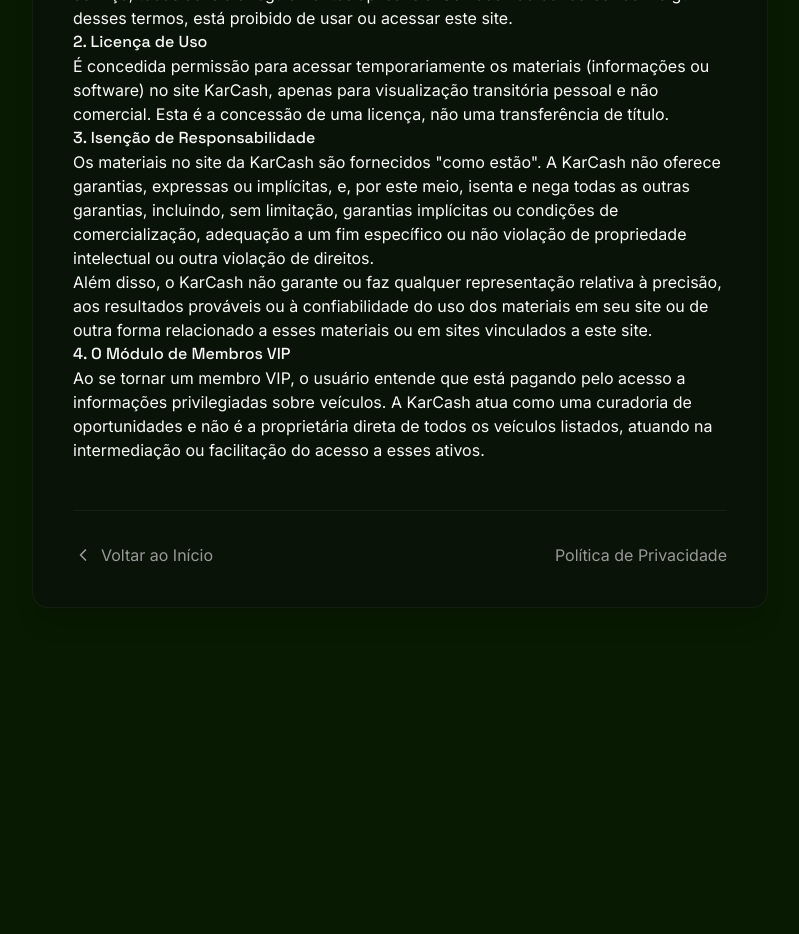
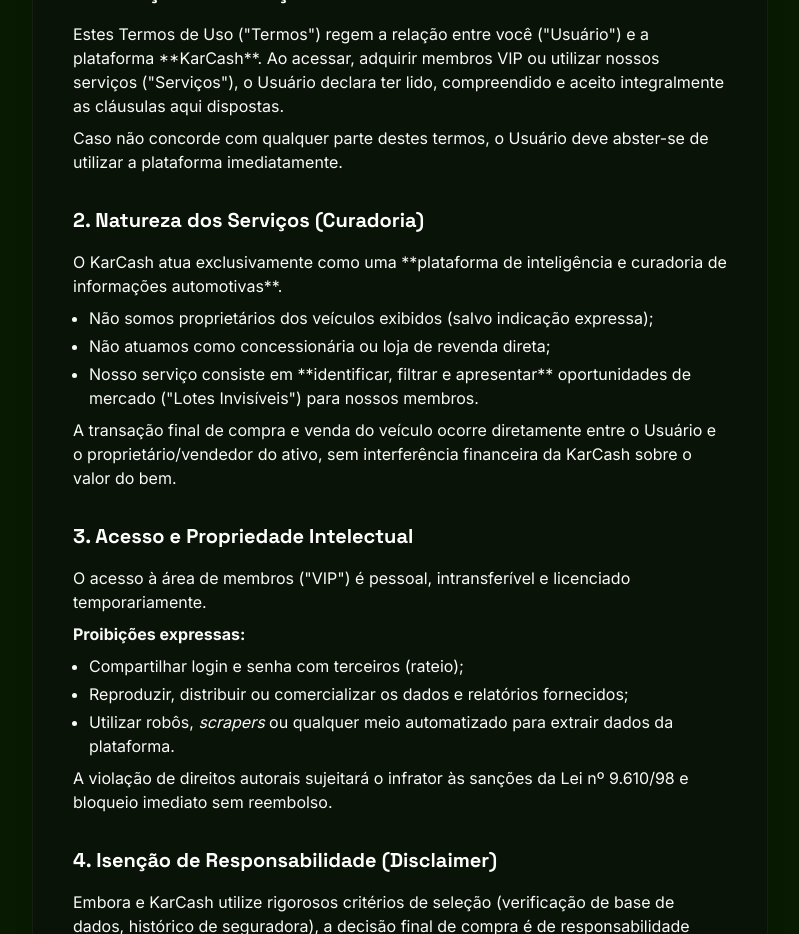
Before and after one commit to claudiojas/karcash-vip-community, a React (Vite) app: page /termos in a window 1280 px wide. Shown: the part 380-1314 px from the top of the page, without its empty margins (240-1039 px from the left). Before the commit the page ends 1036 px from the top, so only its background shows below. Built offline with nearby package versions, Linux system fonts and the light colour scheme; no server answers; the HTML template or start-up script is replaced by a standard one.

Commit message:
feat: enhance legal pages with robust clauses, improved typography, and documentation

```diff
--- a/src/pages/Terms.tsx
+++ b/src/pages/Terms.tsx
@@ -1,3 +1,5 @@
+import { Link } from "react-router-dom";
+
 const Terms = () => {
     return (
         <div className="min-h-screen bg-background text-foreground pt-24 pb-12">
@@ -7,26 +9,103 @@
                         Termos de Uso
                     </h1>
                     <div className="h-1 w-20 bg-primary mx-auto rounded-full" />
+                    <p className="mt-4 text-muted-foreground text-sm">
+                        Documento registrado para fins de prova de autoria e integridade.
+                    </p>
                 </div>
 
                 <div className="bg-card/50 backdrop-blur-sm border border-white/5 rounded-2xl p-6 md:p-10 shadow-xl">
                     <div className="prose prose-invert prose-lg max-w-none prose-headings:font-display prose-headings:text-primary prose-p:text-muted-foreground">
-                        <p className="text-sm text-muted-foreground mb-6 uppercase tracking-wider font-semibold border-b border-white/5 pb-4">
+                        <p className="text-sm text-muted-foreground mb-8 uppercase tracking-wider font-semibold border-b border-white/5 pb-4">
                             Última atualização: {new Date().getFullYear()}
                         </p>
 
-                        <h3>1. Aceitação dos Termos</h3>
-                        <p>Ao acessar e usar a plataforma KarCash, você concorda em cumprir estes termos de serviço, todas as leis e regulamentos aplicáveis. Se você não concordar com algum desses termos, está proibido de usar ou acessar este site.</p>
+                        <div className="space-y-8">
+                            <section>
+                                <h3 className="text-xl font-bold text-white mb-4">1. Definições e Aceitação</h3>
+                                <p>
+                                    Estes Termos de Uso ("Termos") regem a relação entre você ("Usuário") e a plataforma **KarCash**. Ao acessar, adquirir membros VIP ou utilizar nossos serviços ("Serviços"), o Usuário declara ter lido, compreendido e aceito integralmente as cláusulas aqui dispostas.
+                                </p>
+                                <p className="mt-2">
+                                    Caso não concorde com qualquer parte destes termos, o Usuário deve abster-se de utilizar a plataforma imediatamente.
+                                </p>
+                            </section>
 
-                        <h3>2. Licença de Uso</h3>
-                        <p>É concedida permissão para acessar temporariamente os materiais (informações ou software) no site KarCash, apenas para visualização transitória pessoal e não comercial. Esta é a concessão de uma licença, não uma transferência de título.</p>
+                            <section>
+                                <h3 className="text-xl font-bold text-white mb-4">2. Natureza dos Serviços (Curadoria)</h3>
+                                <p>
+                                    O KarCash atua exclusivamente como uma **plataforma de inteligência e curadoria de informações automotivas**.
+                                </p>
+                                <ul className="list-disc pl-4 mt-2 mb-2 space-y-1 text-base">
+                                    <li>Não somos proprietários dos veículos exibidos (salvo indicação expressa);</li>
+                                    <li>Não atuamos como concessionária ou loja de revenda direta;</li>
+                                    <li>Nosso serviço consiste em **identificar, filtrar e apresentar** oportunidades de mercado ("Lotes Invisíveis") para nossos membros.</li>
+                                </ul>
+                                <p>
+                                    A transação final de compra e venda do veículo ocorre diretamente entre o Usuário e o proprietário/vendedor do ativo, sem interferência financeira da KarCash sobre o valor do bem.
+                                </p>
+                            </section>
 
-                        <h3>3. Isenção de Responsabilidade</h3>
-                        <p>Os materiais no site da KarCash são fornecidos "como estão". A KarCash não oferece garantias, expressas ou implícitas, e, por este meio, isenta e nega todas as outras garantias, incluindo, sem limitação, garantias implícitas ou condições de comercialização, adequação a um fim específico ou não violação de propriedade intelectual ou outra violação de direitos.</p>
-                        <p>Além disso, o KarCash não garante ou faz qualquer representação relativa à precisão, aos resultados prováveis ou à confiabilidade do uso dos materiais em seu site ou de outra forma relacionado a esses materiais ou em sites vinculados a este site.</p>
+                            <section>
+                                <h3 className="text-xl font-bold text-white mb-4">3. Acesso e Propriedade Intelectual</h3>
+                                <p>
+                                    O acesso à área de membros ("VIP") é pessoal, intransferível e licenciado temporariamente.
+                                </p>
+                                <p className="mt-2">
+                                    <strong>Proibições expressas:</strong>
+                                    <ul className="list-disc pl-4 mt-2 space-y-1 text-base">
+                                        <li>Compartilhar login e senha com terceiros (rateio);</li>
+                                        <li>Reproduzir, distribuir ou comercializar os dados e relatórios fornecidos;</li>
+                                        <li>Utilizar robôs, <em>scrapers</em> ou qualquer meio automatizado para extrair dados da plataforma.</li>
+                                    </ul>
+                                </p>
+                                <p className="mt-2">
+                                    A violação de direitos autorais sujeitará o infrator às sanções da Lei nº 9.610/98 e bloqueio imediato sem reembolso.
+                                </p>
+                            </section>
 
-                        <h3>4. O Módulo de Membros VIP</h3>
-                        <p>Ao se tornar um membro VIP, o usuário entende que está pagando pelo acesso a informações privilegiadas sobre veículos. A KarCash atua como uma curadoria de oportunidades e não é a proprietária direta de todos os veículos listados, atuando na intermediação ou facilitação do acesso a esses ativos.</p>
+                            <section>
+                                <h3 className="text-xl font-bold text-white mb-4">4. Isenção de Responsabilidade (Disclaimer)</h3>
+                                <p>
+                                    Embora e KarCash utilize rigorosos critérios de seleção (verificação de base de dados, histórico de seguradora), a decisão final de compra é de responsabilidade exclusiva do Usuário.
+                                </p>
+                                <div className="bg-white/5 p-4 rounded-lg mt-2 text-sm">
+                                    <p><strong>A KARCASH NÃO SE RESPONSABILIZA POR:</strong></p>
+                                    <ul className="list-disc pl-4 mt-2 space-y-1">
+                                        <li>Vícios ocultos mecânicos não detectáveis em análise documental;</li>
+                                        <li>Alterações no estado do veículo após a data da nossa curadoria;</li>
+                                        <li>Inadimplência ou desistência por parte do vendedor original do veículo.</li>
+                                    </ul>
+                                </div>
+                                <p className="mt-2 text-sm italic">
+                                    Recomendamos que todo Usuário realize vistoria presencial ou cautelar independente antes de efetivar qualquer pagamento ao vendedor do veículo.
+                                </p>
+                            </section>
+
+                            <section>
+                                <h3 className="text-xl font-bold text-white mb-4">5. Política de Cancelamento e Arrependimento</h3>
+                                <p>
+                                    Em conformidade com o Art. 49 do Código de Defesa do Consumidor (CDC), o Usuário possui o prazo de 7 (sete) dias corridos para exercer o direito de arrependimento sobre a assinatura do serviço de informações.
+                                </p>
+
+                                <div className="bg-red-500/10 border border-red-500/20 rounded-lg p-4 mt-4 text-sm text-red-200">
+                                    <strong>⚠️ Cláusula Anti-Abuso (Proteção à Boa-Fé):</strong>
+                                    <p className="mt-2">
+                                        O download massivo (<em>bulk gathering</em>) ou consumo integral da base de dados no período de 7 dias, seguido de pedido de cancelamento, será interpretado como <strong>Abuso de Direito (Art. 187 CC)</strong> e enriquecimento sem causa.
+                                    </p>
+                                    <p className="mt-2">
+                                        Nestas situações, a KarCash reserva-se o direito de contestar o reembolso e banir o Usuário permanentemente da plataforma por violação da boa-fé objetiva contratual.
+                                    </p>
+                                </div>
+                            </section>
+
+                            <section>
+                                <h3 className="text-xl font-bold text-white mb-4">6. Alterações e Foro</h3>
+                                <p>
+                                    A KarCash reserva-se o direito de alterar estes termos a qualquer momento, notificando os usuários ativos. Fica eleito o foro da Comarca de São Paulo/SP para dirimir quaisquer dúvidas oriundas deste contrato, renunciando a qualquer outro por mais privilegiado que seja.
+                                </p>
+                            </section>
+                        </div>
                     </div>
 
                     {/* Navigation Buttons */}
```
Also changed, not shown: src/pages/Privacy.tsx (+19 -5 lines), 1 other file (tests, documents, lock files or other folders).
